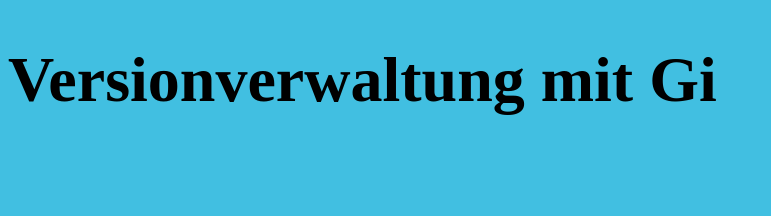
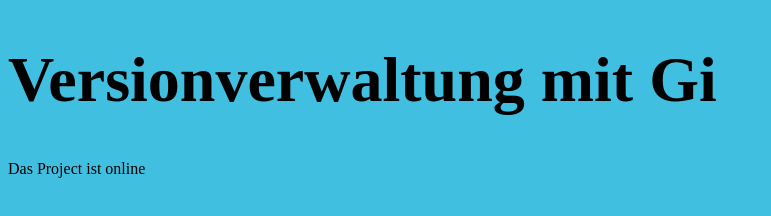
Before and after one commit to nieckita/Git-Demo, a plain HTML site: page index.html in a window 1280 px wide. Shown: the whole page, without its empty margins (0-771 px from the left). Drawn offline with Linux system fonts and the light colour scheme.

Commit message:
Add description

```diff
--- a/index.html
+++ b/index.html
@@ -9,5 +9,6 @@
   </head>
   <body>
     <h1>Versionverwaltung mit Gi</h1>
+    <p>Das Project ist online </p>
   </body>
 </html>
```
